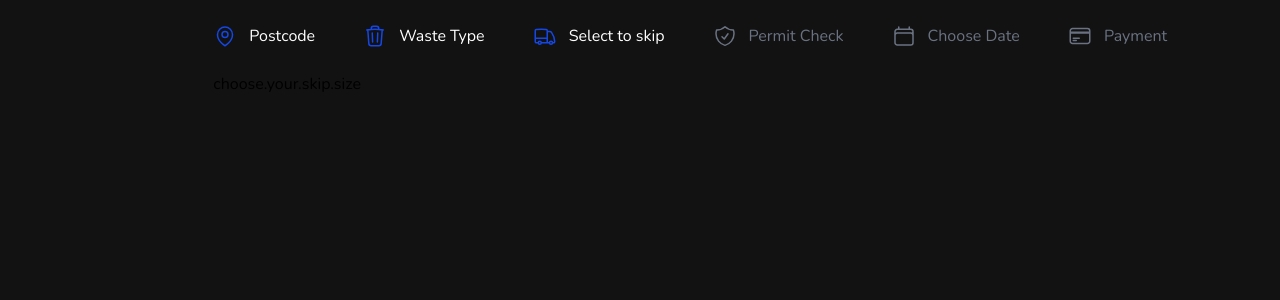
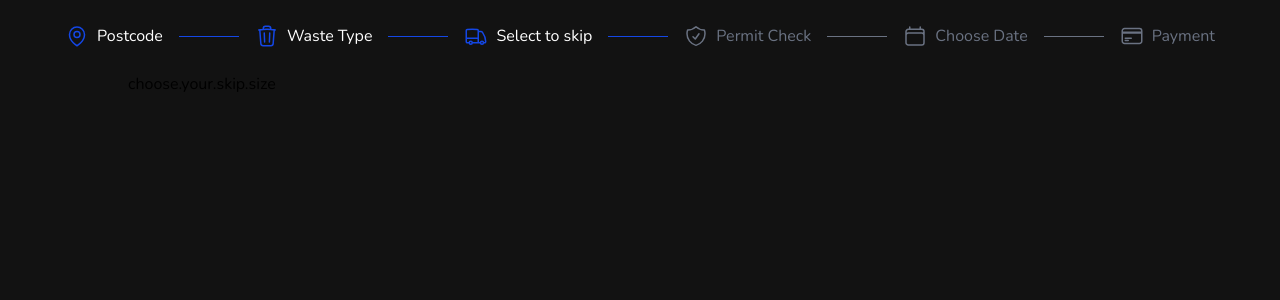
Before and after one commit to derian-cordoba/wewantwaste-coding-challenge-react, a React (Vite) app: page / in a window 1280 px wide. Shown: the top 300 px of the page. Built offline with nearby package versions, Linux system fonts and the light colour scheme; what i18next-intervalplural-postprocessor would draw is missing.

Commit message:
refactor(shared): updated the header component

```diff
--- a/src/shared/components/Header.tsx
+++ b/src/shared/components/Header.tsx
@@ -53,13 +53,13 @@ export function Header(): React.ReactElement {
   const lastRouteIndex = routes.length - 1;
 
   return (
-    <header className="min-w-full flex items-center whitespace-nowrap gap-x-8 py-6">
+    <header className="max-w-4/5 mx-auto flex justify-center items-center gap-x-4 py-6">
       {routes.map((route: HeaderElement, index: number) => (
-        <section className="w-full flex items-center gap-4">
+        <section className="w-full flex items-center gap-x-4">
           <a
             key={index}
             href={route.route || "#"}
-            className="flex justify-center items-center gap-x-3 cursor-pointer"
+            className="flex items-center whitespace-nowrap gap-x-2 cursor-pointer"
           >
             <span
               className={route.isActive ? "text-blue-700" : "text-gray-500"}
@@ -77,7 +77,7 @@ export function Header(): React.ReactElement {
           {/* Render separator only if the route has a separator and it's not the last route */}
           {route.hasSeparator && index < lastRouteIndex && (
             <div
-              className={`w-full h-px ${
+              className={`w-15 h-px ${
                 route.isActive ? "bg-blue-700" : "bg-gray-500"
               }`}
             />
--- a/src/shared/components/Layouts/PageLayout.tsx
+++ b/src/shared/components/Layouts/PageLayout.tsx
@@ -18,7 +18,7 @@ export function PageLayout({
   usePageTitle({ title, localizationKey });
 
   return (
-    <div className="w-4/6 mx-auto">
+    <div className="w-4/5 mx-auto">
       <Header />
       <main>{children}</main>
     </div>
```
